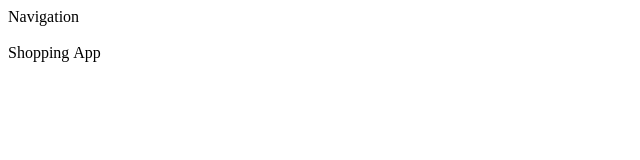
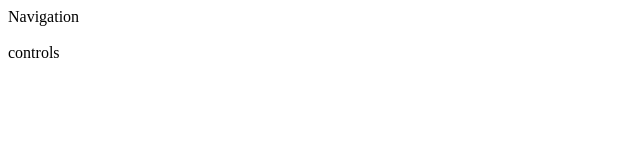
Before and after one commit to behzadPanahi/firstProjectByReact_eShop, a React (Create React App) app in the folder eshop/: page / in a window 1280 px wide. Shown: the top 160 px of the page, without its empty margins (0-640 px from the left). Built offline with nearby package versions, Linux system fonts and the light colour scheme.

Commit message:
shopping-component

```diff
--- a/eshop/src/App.js
+++ b/eshop/src/App.js
@@ -1,12 +1,13 @@
 import React from "react";
 import Layout from "./components/Layout/Layout";
+import Shopping from "./containers/Shopping/Shopping";
 
 class App extends React.Component {
     render() {
         return (
             <div>
                 <Layout>
-                    <p>Shopping App</p>
+                    <Shopping></Shopping>
                 </Layout>
             </div>
         )
--- /dev/null
+++ b/eshop/src/components/Layout/Layout.css
@@ -0,0 +1,3 @@
+.content {
+    margin-top: 1rem;
+}
--- a/eshop/src/components/Layout/Layout.js
+++ b/eshop/src/components/Layout/Layout.js
@@ -1,11 +1,12 @@
 import React from "react";
 import Wrapper from "../../hoc/Wrapper";
+import './Layout.css'
 
 const Layout = (props) => {
     return (
         <Wrapper>
             <div>Navigation</div>
-            <main>{props.children}</main>
+            <main className='content'>{props.children}</main>
         </Wrapper>
     )
 }
--- /dev/null
+++ b/eshop/src/containers/Shopping/Shopping.js
@@ -0,0 +1,15 @@
+import React from "react";
+import Wrapper from "../../hoc/Wrapper";
+
+class Shopping extends React.Component {
+
+    render() {
+        return (
+            <Wrapper>
+                <div>controls</div>
+            </Wrapper>
+        )
+    }
+}
+
+export default Shopping
```
